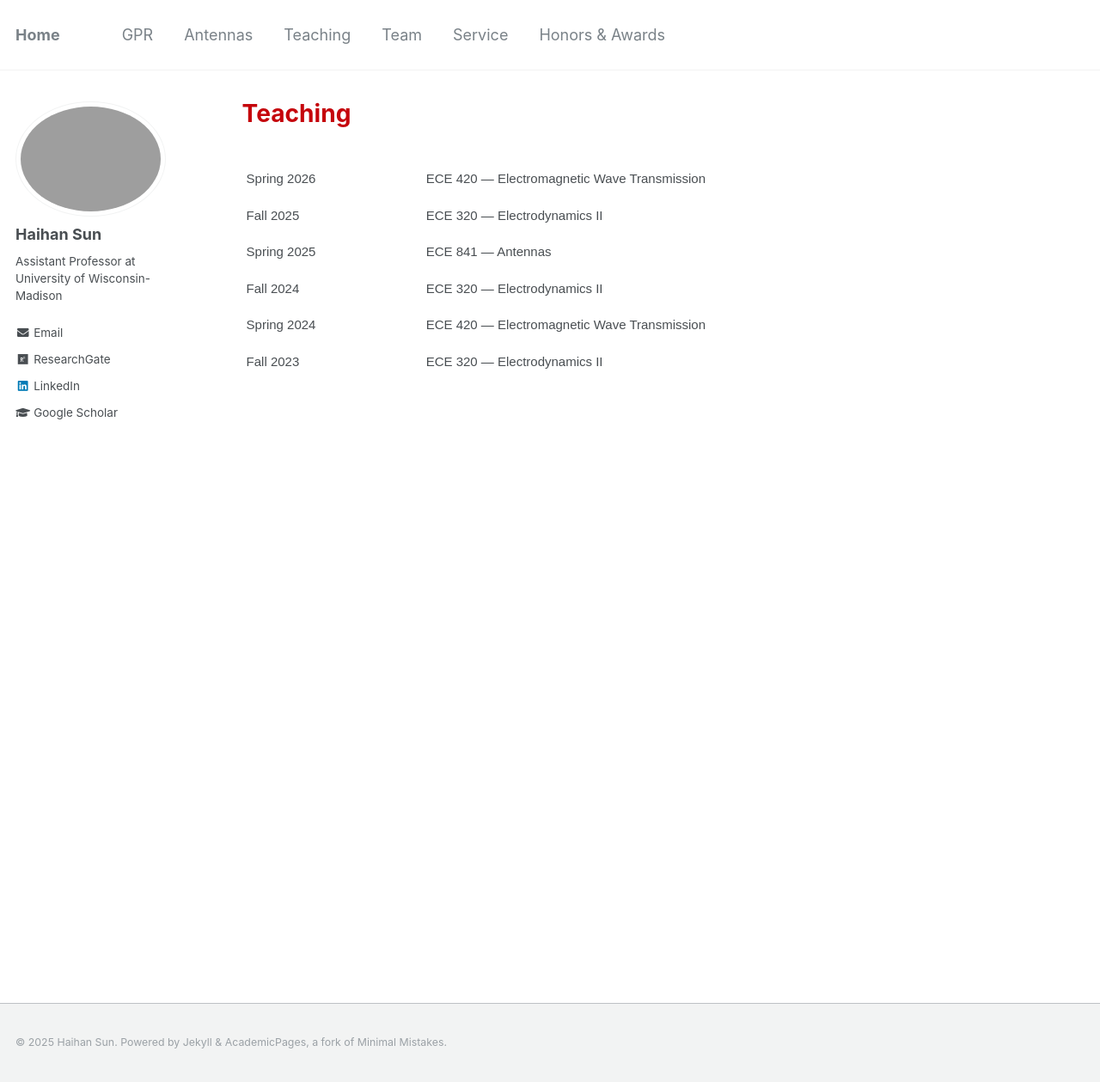
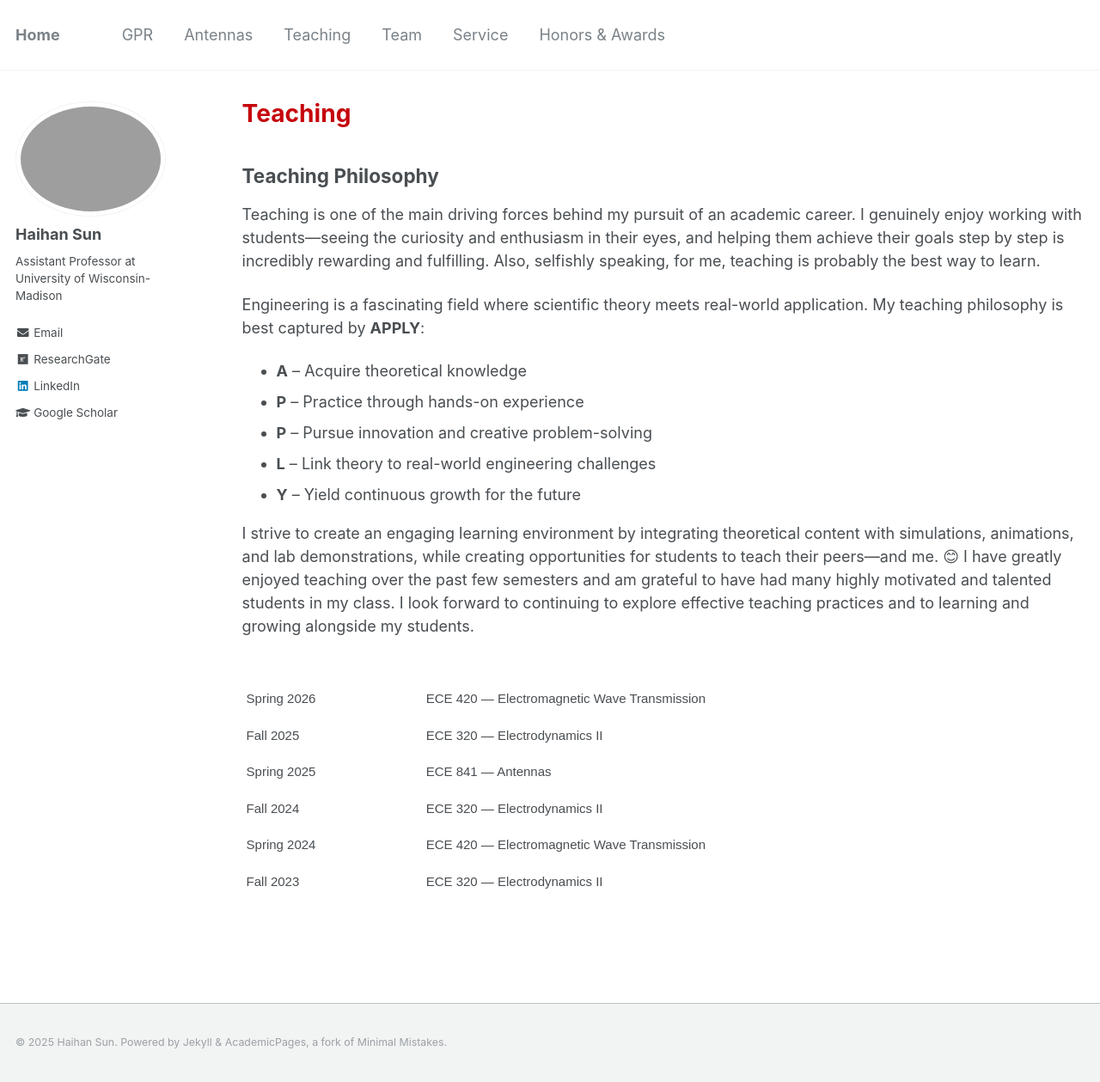
Before and after one commit to Haihan-Sun/Haihan-Sun.github.io, a Jekyll site: the page built from _pages/teaching.html, in a window 1280 px wide and 1259 px high. Shown: the whole window at 86% size. Built offline with Jekyll 4.4.1, drawn with Linux system fonts in a browser that asks for light colours.

Commit message:
Update teaching.html

```diff
--- a/_pages/teaching.html
+++ b/_pages/teaching.html
@@ -4,7 +4,36 @@ title: "Teaching"
 permalink: /teaching/
 author_profile: true
 ---
+<section>
+  <h2>Teaching Philosophy</h2>
+  <p>
+    Teaching is one of the main driving forces behind my pursuit of an academic career.
+    I genuinely enjoy working with students—seeing the curiosity and enthusiasm in their eyes,
+    and helping them achieve their goals step by step is incredibly rewarding and fulfilling.
+    Also, selfishly speaking, for me, teaching is probably the best way to learn.
+  </p>
 
+  <p>
+    Engineering is a fascinating field where scientific theory meets real-world application.
+    My teaching philosophy is best captured by <strong>APPLY</strong>:
+  </p>
+
+  <ul>
+    <li><strong>A</strong> – Acquire theoretical knowledge</li>
+    <li><strong>P</strong> – Practice through hands-on experience</li>
+    <li><strong>P</strong> – Pursue innovation and creative problem-solving</li>
+    <li><strong>L</strong> – Link theory to real-world engineering challenges</li>
+    <li><strong>Y</strong> – Yield continuous growth for the future</li>
+  </ul>
+
+  <p>
+    I strive to create an engaging learning environment by integrating theoretical content with simulations,
+    animations, and lab demonstrations, while creating opportunities for students to teach their peers—and me. 😊
+    I have greatly enjoyed teaching over the past few semesters and am grateful to have had many highly motivated
+    and talented students in my class. I look forward to continuing to explore effective teaching practices
+    and to learning and growing alongside my students.
+  </p>
+</section>
 <style type="text/css">
 .tg  {border:none;border-collapse:collapse;border-spacing:0;}
 .tg td{border-style:solid;border-width:0px;font-family:Arial, sans-serif;font-size:14px;overflow:hidden;
```
